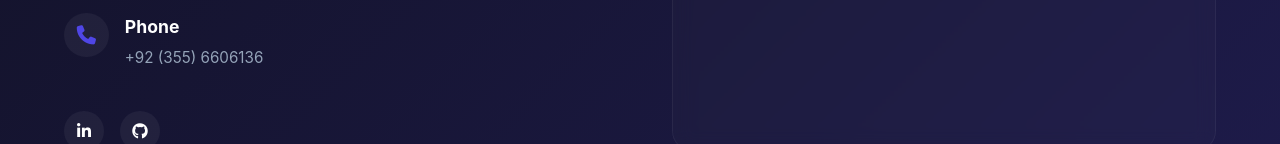
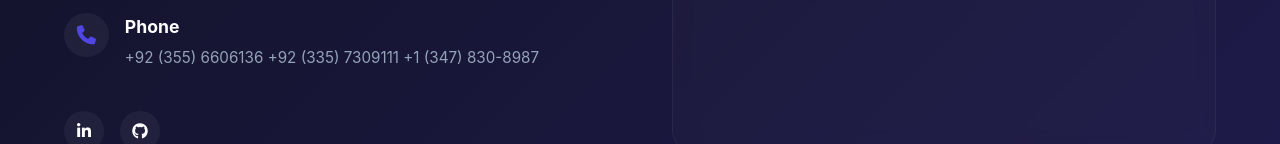
Before and after one commit to aneebnaqvi15/aneeb-portfolio, a website: page pf/html/index.html in a window 1280 px wide. Shown: the part 6352-6496 px from the top of the page. Drawn offline with nearby package versions, Linux system fonts and the light colour scheme.

Commit message:
Update index.html

```diff
--- a/pf/html/index.html
+++ b/pf/html/index.html
@@ -692,7 +692,9 @@
                             <i class="fas fa-phone"></i>
                             <div class="item-content">
                                 <h4>Phone</h4>
-                                <a href="tel:+1234567890">+92 (355) 6606136</a>
+                                <a href="tel:+1234567890">+92 (355) 6606136 </a>
+                                <a href="tel:+1234567890"> +92 (335) 7309111 </a>
+                                 <a href="tel:+1234567890"> +1 (347) 830-8987 </a>
                             </div>
                         </div>
                     </div>
```
